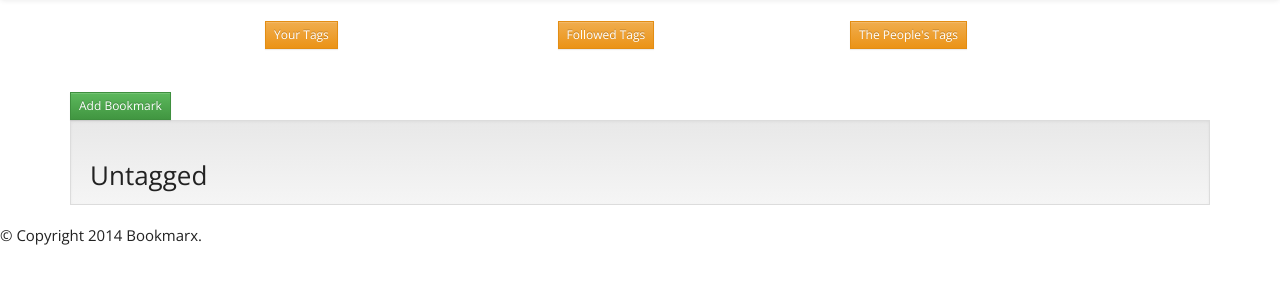
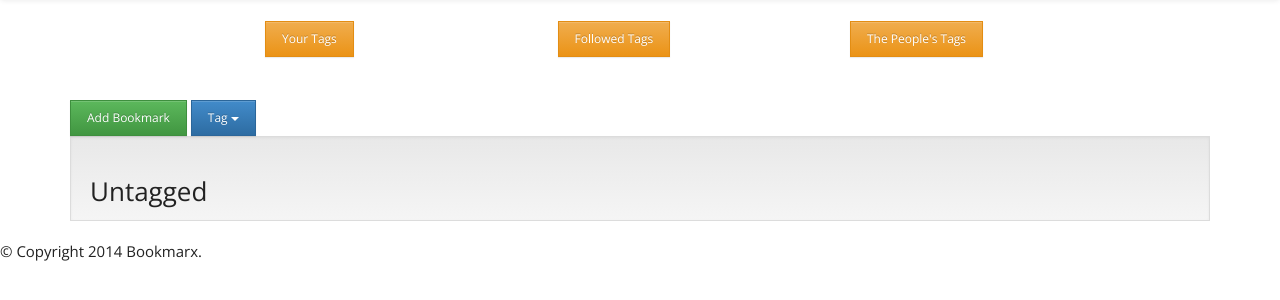
Before and after one commit to stuycs-softdev-fall-2013/proj3-7-bookmarx, a Flask app: page / in a window 1280 px wide. Shown: the part 54-354 px from the top of the page. Run offline with Flask 2, Linux system fonts and the light colour scheme; a user stored in the database is signed in; data comes from the database, SQL or seed files in the repository; data that the repository does not hold is empty.

Commit message:
Add nonfunc tagging dropdown, bookmark right-pad

```diff
--- a/static/js/home.js
+++ b/static/js/home.js
@@ -101,4 +101,10 @@ $(function() {
     $(".remove-bookmark").click(removeBookmark);
     $("#bookmark-title").keypress(bookmarkKeyPress);
     $("#bookmark-link").keypress(bookmarkKeyPress);
+
+    $('.dropdown-menu').click(function(e) {
+        if($(this).hasClass('dropdown-menu-form')) {
+            e.stopPropagation();
+        }
+    });
 });
--- a/templates/home.html
+++ b/templates/home.html
@@ -5,8 +5,17 @@
   <style>
     .sortable { list-style-type: none; margin: 0; padding: 0; width: 30%;
                 height: 20px; }
-    .sortable li { margin: 0 3px 3px 3px; padding-left: 1.5em; font-size: 1.1em; height: 25px; }
-    .sortable li span { position: absolute; margin-left: -1.3em; }
+    .sortable li {
+      margin: 0 3px 3px 3px;
+      padding-left: 1.5em;
+      padding-right: 0.5em;
+      font-size: 1.1em;
+      height: 25px;
+     }
+    .sortable li span {
+      position: absolute;
+      margin-left: -1.3em;
+    }
     .alignleft {
       float: left;
       width:50%;
@@ -19,6 +28,11 @@
       height:16px;
       text-align:right;
     }
+    ul.dropdown-menu-form {
+      padding: 5px 10px 10px;
+      max-height: 300px;
+      overflow-y: scroll;
+    }
   </style>
   <script src="{{ url_for('static', filename='js/home.js') }}"></script>
 {% endblock %}
@@ -26,18 +40,41 @@
 {% block content %}
   <div class="row">
     <div class="col-md-2"></div>
-    <div class="col-md-3"><button type="button" class="btn btn-warning btn-xs">Your Tags</button></div>
-    <div class="col-md-3"><button type="button" class="btn btn-warning btn-xs">Followed Tags</button></div>
-    <div class="col-md-3"><button type="button" class="btn btn-warning btn-xs">The People's Tags</button></div>
+    <div class="col-md-3"><button type="button" class="btn btn-warning btn-sm">Your Tags</button></div>
+    <div class="col-md-3"><button type="button" class="btn btn-warning btn-sm">Followed Tags</button></div>
+    <div class="col-md-3"><button type="button" class="btn btn-warning btn-sm">The People's Tags</button></div>
   </div>
   <br></br>
-  <button id="toggle-bookmark-form" class="btn btn-success btn-xs">Add Bookmark</button>
+  <button id="toggle-bookmark-form" class="btn btn-success btn-sm">
+    Add Bookmark
+  </button>
+  <div class="btn-group">
+    <button type="button" class="btn btn-primary btn-sm dropdown-toggle"
+            data-toggle="dropdown">
+      Tag <span class="caret"/>
+    </button>
+    <ul class="dropdown-menu dropdown-menu-form" role="menu">
+      {% for tag in range(d['user'].tags|count + 5) %}
+        <li>
+          <label type="checkbox">
+            <input type="checkbox">
+            Potato
+          </label>
+        </li>
+      {% endfor %}
+      <input type="text"/>
+      <li>
+        <button type="button" class="btn btn-success btn-sm">Tag</button>
+        <button type="button" class="btn btn-success btn-sm">Remove</button>
+      </li>
+    </ul>
+  </div>
   <form id="bookmark-form" hidden=true>
     <input id="bookmark-title" class="bookmark-form-input" placeholder="Title"/>
     <br>
     <input id="bookmark-link" class="bookmark-form-input" placeholder="Link"/>
     <br>
-    <a id="make-bookmark" class="btn btn-success btn-xs">Create</a>
+    <a id="make-bookmark" class="btn btn-success btn-sm">Create</a>
   <br></br>
   </form>
   <div class="tag well" style="height: {{ 85 + 28 * d['user'].untagged|count }}px;">
@@ -47,6 +84,7 @@
         <li class='ui-state-default'>
           <span class="bookmark-id">{{ bookmark[0] }}</span>
           <p class="alignleft">
+            <input type="checkbox" class="should-tag">
             <a href="{{ bookmark[1] }}">
               {{ bookmark[2] }}
             </a>
@@ -71,7 +109,7 @@
         </li>
       {% endfor %}
     </ul>
-    <button class="btn btn-danger btn-xs">Delete tag</button>
+    <button class="btn btn-danger btn-sm">Delete tag</button>
   </div>
   {% endfor %}
 {% endblock %}
```
